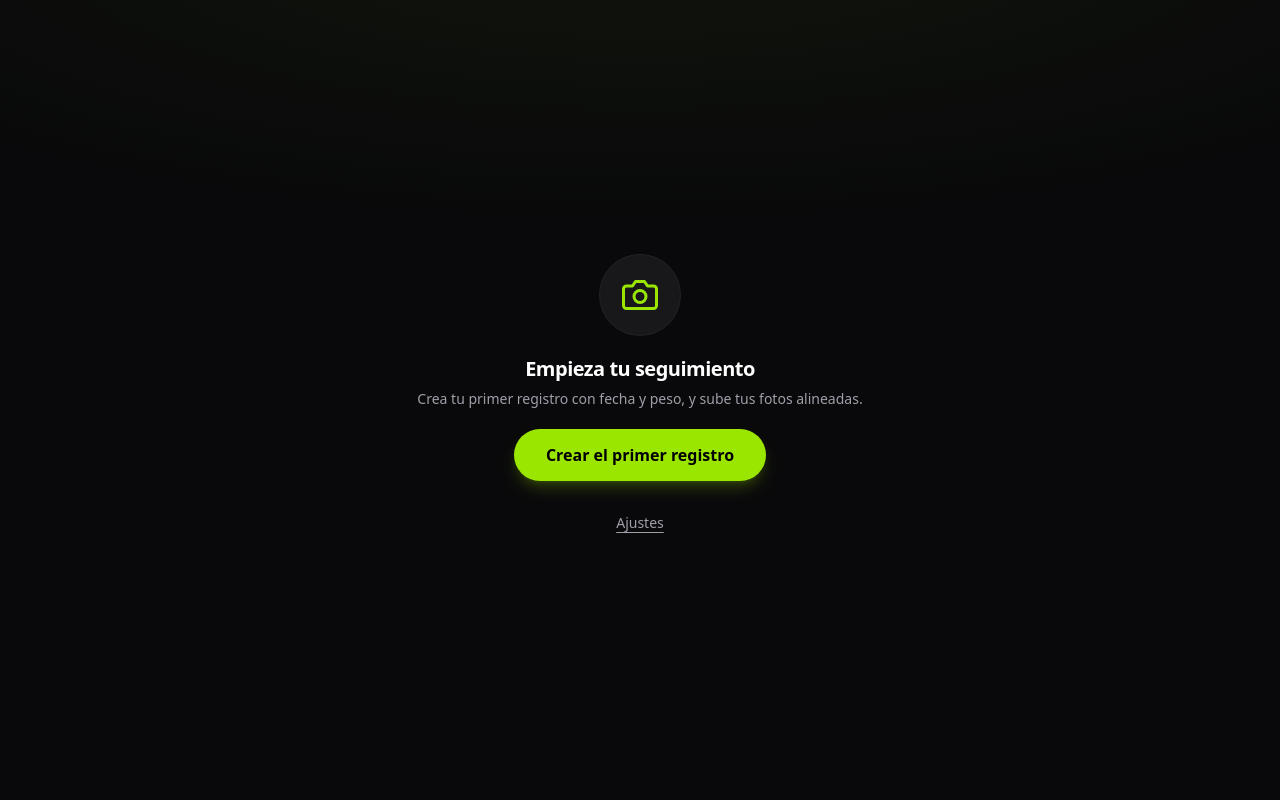
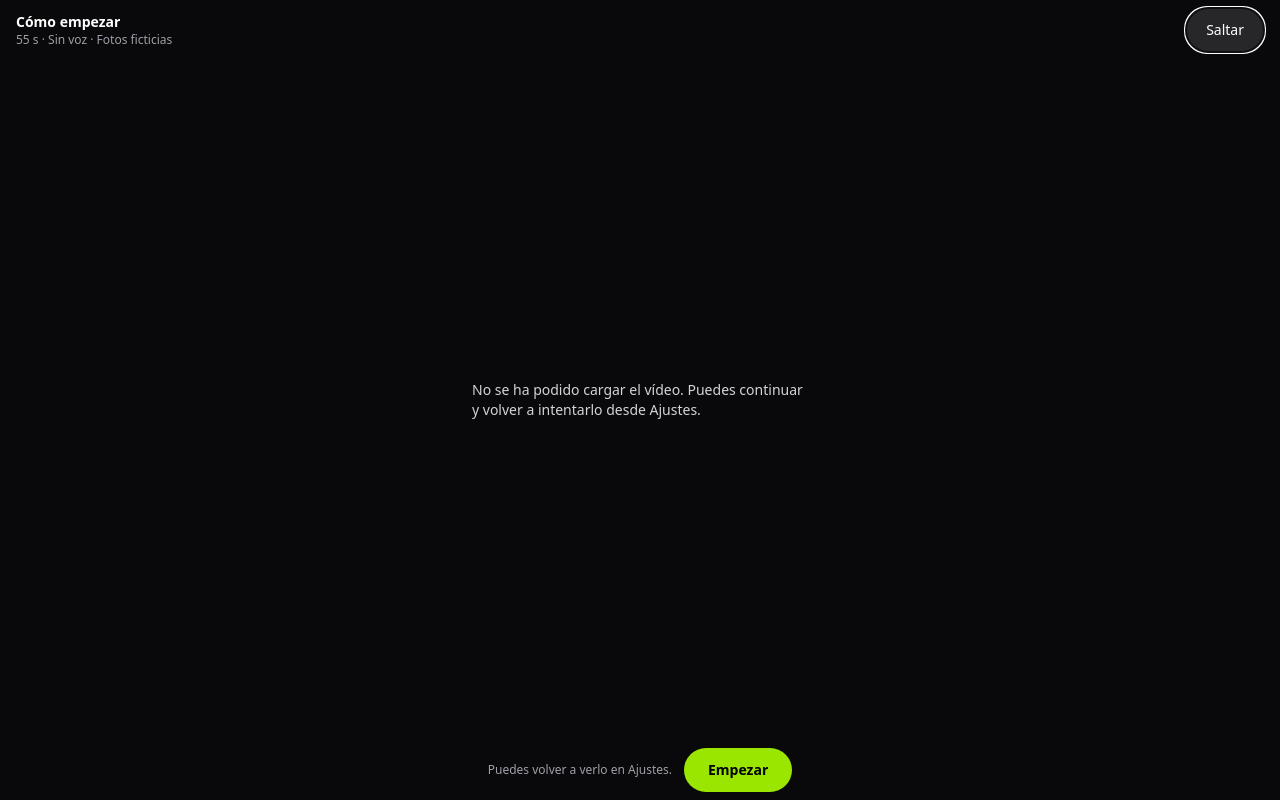
Before and after one commit to KeloWua/bodytraQ, a Next.js app: page / in a window 1280 px wide. Built offline with nearby package versions, Linux system fonts and the light colour scheme.

Commit message:
test: tutorial inicial saltable con vídeo sin voz

```diff
--- a/src/app/page.tsx
+++ b/src/app/page.tsx
@@ -54,6 +54,16 @@ interface UndoToast {
 }
 
 export default function Page() {
+  // Experimento aislado en feat/tutorial-inicial-test. No cambia registros.
+  const [showTutorial, setShowTutorial] = useState(false);
+  useEffect(() => {
+    try { setShowTutorial(localStorage.getItem("bodytraq:tutorial-test:v1:seen") !== "1"); }
+    catch { setShowTutorial(true); }
+  }, []);
+  function closeTutorial() {
+    try { localStorage.setItem("bodytraq:tutorial-test:v1:seen", "1"); } catch { /* sin persistencia, se puede saltar igualmente */ }
+    setShowTutorial(false);
+  }
   const [ready, setReady] = useState(false);
   const [locked, setLocked] = useState(false);
   const [protection, setProtection] = useState(false);
@@ -351,6 +361,7 @@ export default function Page() {
 
   return (
     <>
+      {showTutorial && <TutorialVideo onClose={closeTutorial} />}
       <Timeline
         settings={settings}
         views={views}
@@ -405,6 +416,7 @@ export default function Page() {
 
       {modal.kind === "settings" && (
         <SettingsSheet
+          onOpenTutorial={() => { setModal({ kind: "none" }); setShowTutorial(true); }}
           settings={settings}
           views={views}
           storageOk={storageOk}
@@ -645,3 +657,41 @@ function parseGuidesSafe(json: string | undefined): Stroke[] {
     return [];
   }
 }
+
+// Video autocontenido, sin red de terceros ni datos personales.
+function TutorialVideo({ onClose }: { onClose: () => void }) {
+  const [failed, setFailed] = useState(false);
+  const closeRef = useRef<HTMLButtonElement>(null);
+  const dialogRef = useRef<HTMLDivElement>(null);
+  useEffect(() => {
+    const previous = document.activeElement as HTMLElement | null;
+    const overflow = document.body.style.overflow;
+    document.body.style.overflow = "hidden";
+    closeRef.current?.focus();
+    function onKey(e: KeyboardEvent) {
+      if (e.key === "Escape") { e.preventDefault(); onClose(); }
+      if (e.key === "Tab") {
+        const controls = dialogRef.current?.querySelectorAll<HTMLElement>("button, video[controls]");
+        const first = controls?.[0], last = controls?.[controls.length - 1];
+        if (e.shiftKey && document.activeElement === first) { e.preventDefault(); last?.focus(); }
+        else if (!e.shiftKey && document.activeElement === last) { e.preventDefault(); first?.focus(); }
+      }
+    }
+    document.addEventListener("keydown", onKey, true);
+    return () => { document.body.style.overflow = overflow; document.removeEventListener("keydown", onKey, true); previous?.focus(); };
+  }, [onClose]);
+  return <div ref={dialogRef} onKeyDown={(e) => e.stopPropagation()} role="dialog" aria-modal="true" aria-labelledby="tutorial-title" className="fixed inset-0 z-[100] flex flex-col bg-zinc-950">
+    <header className="flex shrink-0 items-center justify-between gap-3 px-4 py-2 pt-[max(.5rem,env(safe-area-inset-top))]">
+      <div><h2 id="tutorial-title" className="text-sm font-bold">Cómo empezar</h2><p className="text-xs text-zinc-400">55 s · Sin voz · Fotos ficticias</p></div>
+      <button ref={closeRef} onClick={onClose} className="min-h-11 rounded-full bg-zinc-800 px-5 text-sm font-medium">Saltar</button>
+    </header>
+    <div className="flex min-h-0 flex-1 items-center justify-center overflow-hidden">
+      {failed ? <p role="alert" className="max-w-sm p-6 text-sm text-zinc-300">No se ha podido cargar el vídeo. Puedes continuar y volver a intentarlo desde Ajustes.</p> :
+        <video aria-label="Tutorial para crear guías y tu primer registro" src="/1-bodytraq-tutorial-test.mp4" controls autoPlay muted playsInline preload="metadata" onError={() => setFailed(true)} className="h-full min-h-0 max-w-full object-contain" />}
+    </div>
+    <footer className="flex shrink-0 items-center justify-center gap-3 px-4 py-2 pb-[max(.5rem,env(safe-area-inset-bottom))]">
+      <p className="max-w-48 text-xs text-zinc-400">Puedes volver a verlo en Ajustes.</p>
+      <button onClick={onClose} className="min-h-11 rounded-full bg-lime-400 px-6 text-sm font-bold text-black">Empezar</button>
+    </footer>
+  </div>;
+}
```
